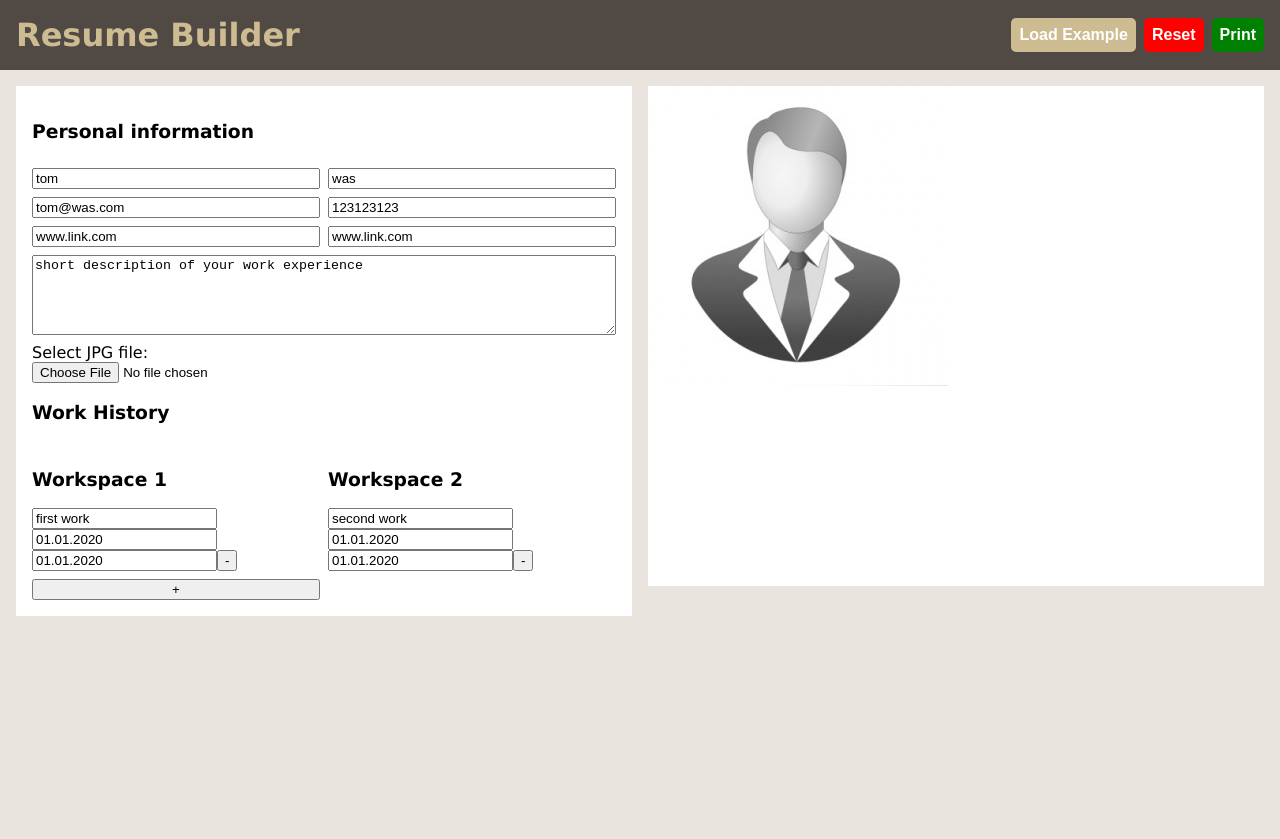
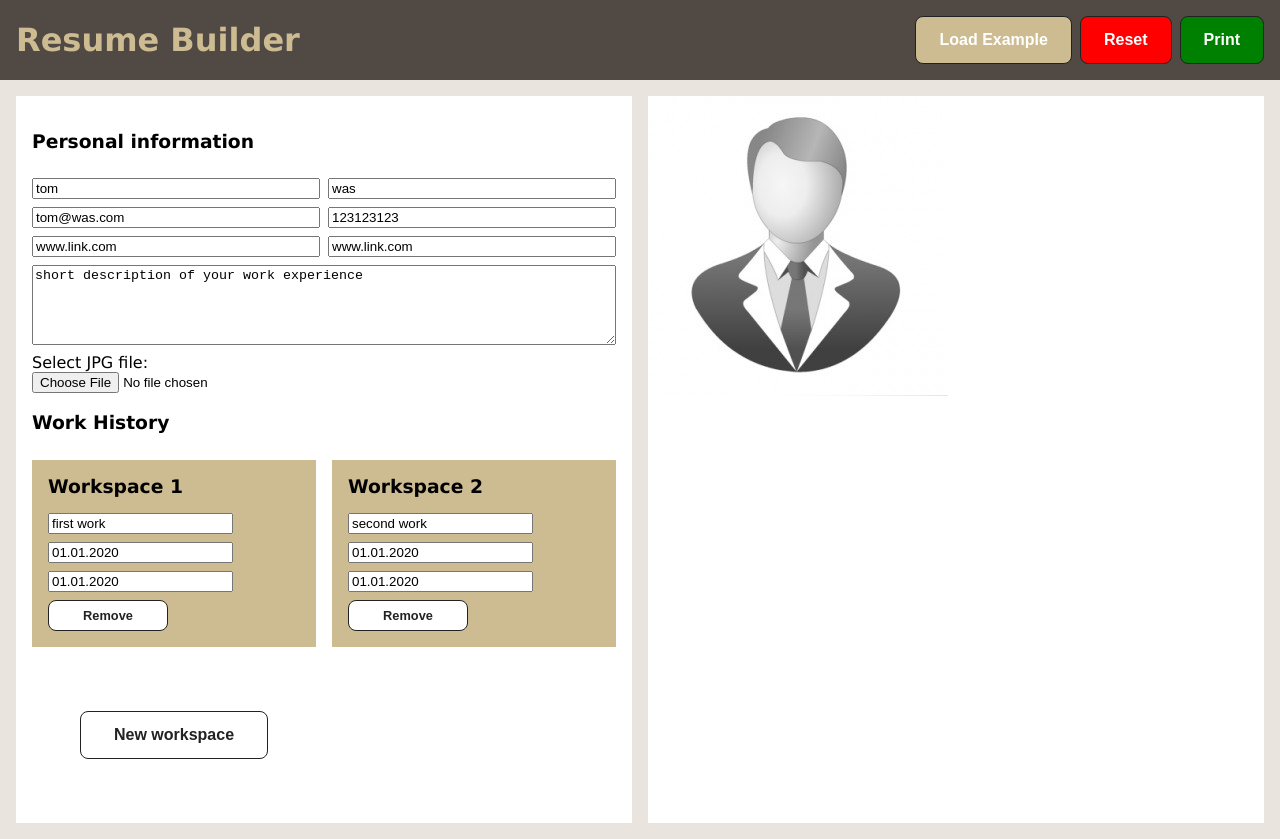
Before and after one commit to tomaszwasik31/cv-builder-react, a React (Create React App) app: page / in a window 1280 px wide. Before the commit the page ends 800 px from the top, so only its background shows below. Built offline with nearby package versions, Linux system fonts and the light colour scheme.

Commit message:
styling for workspaces function

```diff
--- a/src/App.css
+++ b/src/App.css
@@ -34,12 +34,7 @@ nav {
 
 .btn-nav {
   background-color: var(--gold);
-  border: none;
-  padding: 0.5rem;
-  font-size: 1rem;
-  font-weight: 600;
   color: white;
-  border-radius: 5px;
 }
 .btn-nav.reset {
   background-color: red;
@@ -76,7 +71,61 @@ nav {
 }
 
 .preview-container {
-  width: 100%;
-  height: 500px;
   background-color: white;
 }
+
+.all-work-container {
+  display: grid;
+  grid-column: 1/3;
+  grid-template-columns: repeat(auto-fill, minmax(200px, 1fr));
+  gap: 1rem;
+}
+
+.work-container {
+  background-color: var(--gold);
+  display: grid;
+  grid-template-columns: 1fr 1fr;
+  gap: 1rem;
+
+  padding: 1rem;
+}
+.work-counter {
+  padding: 0;
+  margin: 0;
+  grid-column: 1/3;
+}
+.work-inputs {
+  display: flex;
+  flex-direction: column;
+  gap: 0.5rem;
+}
+
+.add-work {
+  margin: 3rem;
+}
+.remove-work{
+  width: 120px;
+  font-size: .8rem;
+  padding: .3rem;
+}
+
+button {
+  display: inline-block;
+  outline: none;
+  cursor: pointer;
+  font-size: 16px;
+  line-height: 20px;
+  font-weight: 600;
+  border-radius: 8px;
+  padding: 13px 23px;
+  border: 1px solid #222222;
+  transition: box-shadow 0.2s ease 0s, -ms-transform 0.1s ease 0s,
+    -webkit-transform 0.1s ease 0s, transform 0.1s ease 0s;
+  background: #fff;
+  color: #222222;
+}
+
+button:hover {
+  border-color: #000000;
+  background: #f7f7f7;
+}
--- a/src/components/Main.js
+++ b/src/components/Main.js
@@ -47,9 +47,10 @@ export default function Main() {
 
   const allWork = () => {
     return workHistory.map((work, i) => (
-      <div key={i}>
+      <div className="work-container" key={i}>
         <h3 className="work-counter">{`Workspace ${i + 1}`}</h3>
 
+        <div className="work-inputs">
           <input
             type="text"
             placeholder="workspace"
@@ -72,8 +73,9 @@ export default function Main() {
             value={work.endDate}
           />
           <button className="remove-work" onClick={(e) => removeWork(e, i)}>
-          -
+            Remove
           </button>
+        </div>
       </div>
     ));
   };
@@ -161,13 +163,14 @@ export default function Main() {
             />
           </label>
         </div>
-        <div className="form-section-container">
+        <div className="form-section-container full">
           <h3 className="info-title">Work History</h3>
-
+          <div className="all-work-container">
             {allWork()}
             <button className="add-work" onClick={addWork}>
-            +
+              New workspace
             </button>
+          </div>
         </div>
       </form>
       <div className="preview-container">
```
Lines whose indentation alone changed are shown as unchanged.
